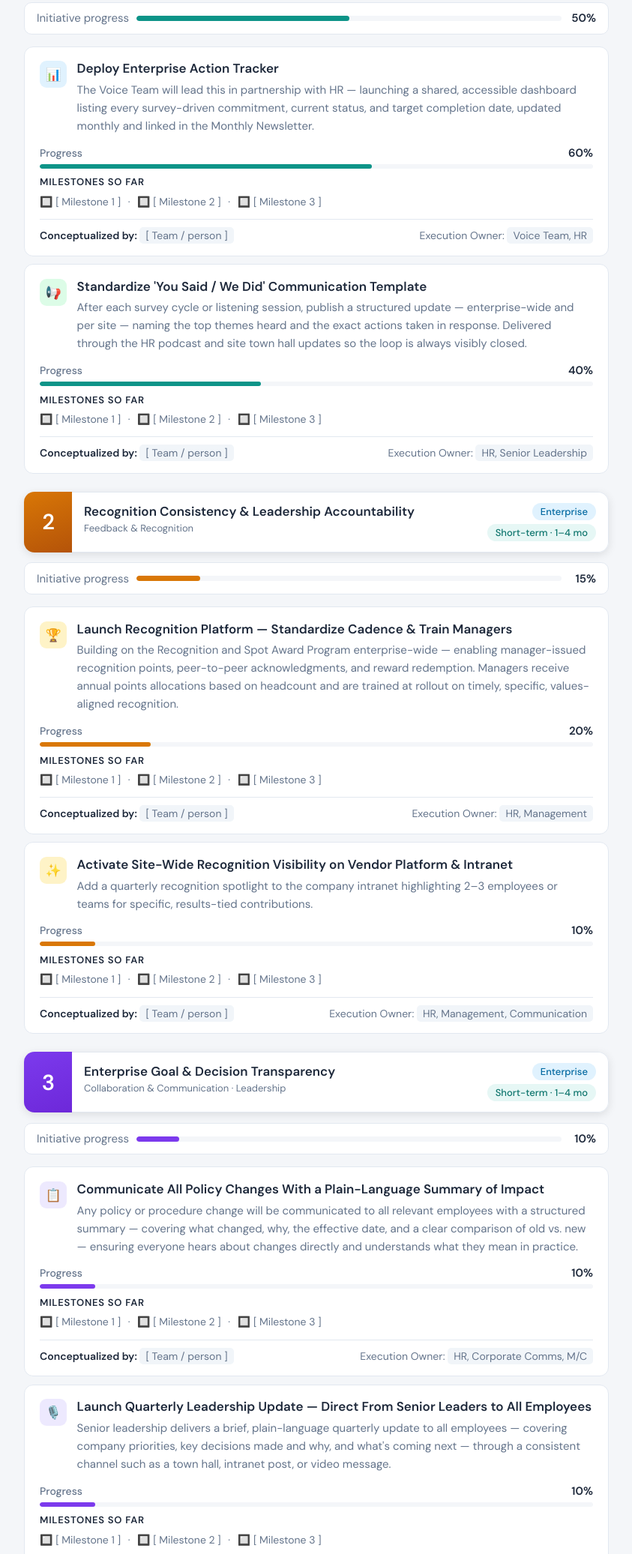
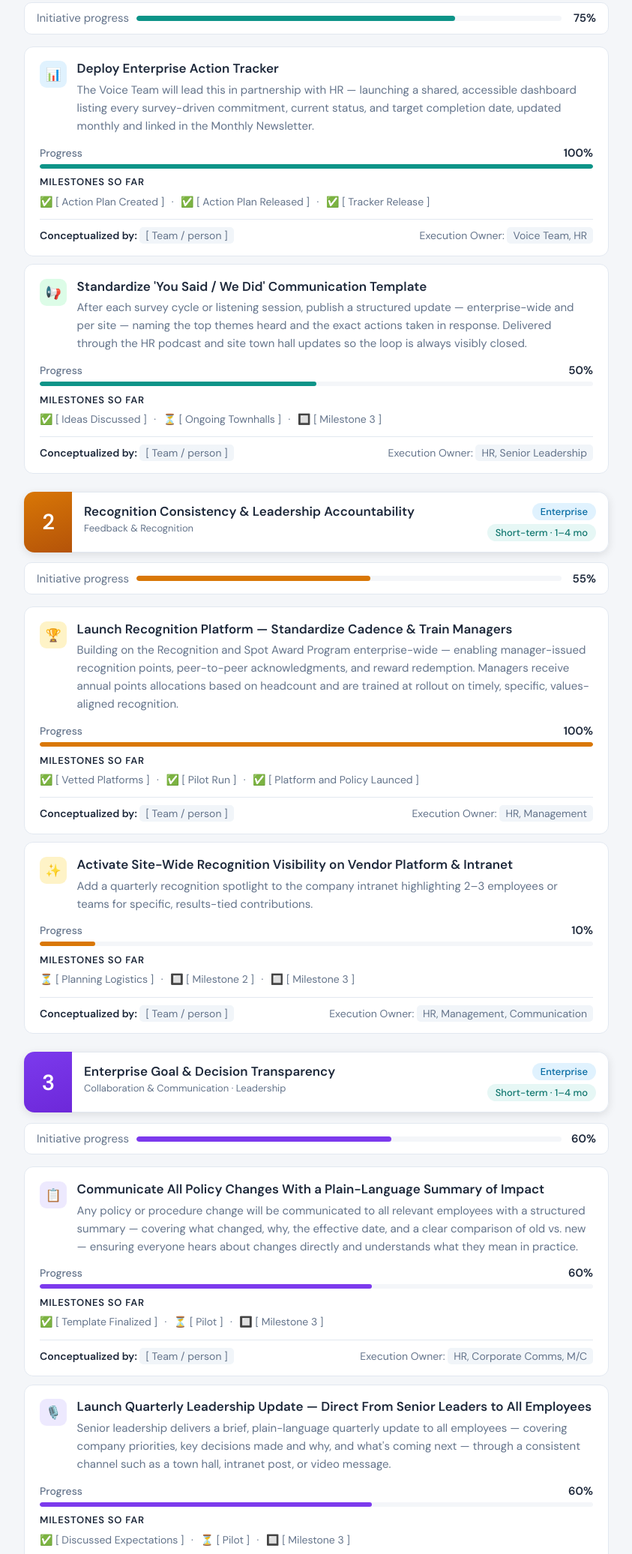
Before and after one commit to employee-engagement/TEST-Engagement-action-plan-tracker, a plain HTML site: page index.html in a window 1280 px wide. Shown: the part 727-2800 px from the top of the page at 75% size, without its empty margins (218-1061 px from the left). Drawn offline with Linux system fonts and the light colour scheme.

Commit message:
index.html

```diff
--- a/index.html
+++ b/index.html
@@ -368,9 +368,9 @@ body{font-family:'DM Sans',sans-serif;background:var(--slate);color:var(--text);
     <div class="initiative-progress">
       <span class="ip-label">Initiative progress</span>
       <div class="ip-bar-bg">
-        <div class="ip-bar-fill" style="width:50%;background:#0d9488"></div>
+        <div class="ip-bar-fill" style="width:75%;background:#0d9488"></div>
       </div>
-      <span class="ip-pct">50%</span>
+      <span class="ip-pct">75%</span>
     </div>
 
     <div class="cards">
@@ -385,16 +385,16 @@ body{font-family:'DM Sans',sans-serif;background:var(--slate);color:var(--text);
         </div>
         <!-- ACTION PROGRESS — update width % and number -->
         <div class="card-progress">
-          <div class="cp-header"><span class="cp-label">Progress</span><span class="cp-pct">60%</span></div>
-          <div class="cp-bar-bg"><div class="cp-bar-fill" style="width:60%;background:#0d9488"></div></div>
+          <div class="cp-header"><span class="cp-label">Progress</span><span class="cp-pct">100%</span></div>
+          <div class="cp-bar-bg"><div class="cp-bar-fill" style="width:100%;background:#0d9488"></div></div>
           <div class="milestones">
             <div class="milestones-label">Milestones so far</div>
             <div class="milestones-list">
-              <span class="milestone-item">🔲 [ Milestone 1 ]</span>
+              <span class="milestone-item">✅ [ Action Plan Created ]</span>
               <span class="milestone-item">·</span>
-              <span class="milestone-item">🔲 [ Milestone 2 ]</span>
+              <span class="milestone-item">✅ [ Action Plan Released ]</span>
               <span class="milestone-item">·</span>
-              <span class="milestone-item">🔲 [ Milestone 3 ]</span>
+              <span class="milestone-item">✅ [ Tracker Release ]</span>
             </div>
           </div>
         </div>
@@ -413,14 +413,14 @@ body{font-family:'DM Sans',sans-serif;background:var(--slate);color:var(--text);
           </div>
         </div>
         <div class="card-progress">
-          <div class="cp-header"><span class="cp-label">Progress</span><span class="cp-pct">40%</span></div>
-          <div class="cp-bar-bg"><div class="cp-bar-fill" style="width:40%;background:#0d9488"></div></div>
+          <div class="cp-header"><span class="cp-label">Progress</span><span class="cp-pct">50%</span></div>
+          <div class="cp-bar-bg"><div class="cp-bar-fill" style="width:50%;background:#0d9488"></div></div>
           <div class="milestones">
             <div class="milestones-label">Milestones so far</div>
             <div class="milestones-list">
-              <span class="milestone-item">🔲 [ Milestone 1 ]</span>
+              <span class="milestone-item">✅ [ Ideas Discussed ]</span>
               <span class="milestone-item">·</span>
-              <span class="milestone-item">🔲 [ Milestone 2 ]</span>
+              <span class="milestone-item">⏳ [ Ongoing Townhalls ]</span>
               <span class="milestone-item">·</span>
               <span class="milestone-item">🔲 [ Milestone 3 ]</span>
             </div>
@@ -451,9 +451,9 @@ body{font-family:'DM Sans',sans-serif;background:var(--slate);color:var(--text);
     <div class="initiative-progress">
       <span class="ip-label">Initiative progress</span>
       <div class="ip-bar-bg">
-        <div class="ip-bar-fill" style="width:15%;background:#d97706"></div>
+        <div class="ip-bar-fill" style="width:55%;background:#d97706"></div>
       </div>
-      <span class="ip-pct">15%</span>
+      <span class="ip-pct">55%</span>
     </div>
     <div class="cards">
       <div class="card">
@@ -465,16 +465,16 @@ body{font-family:'DM Sans',sans-serif;background:var(--slate);color:var(--text);
           </div>
         </div>
         <div class="card-progress">
-          <div class="cp-header"><span class="cp-label">Progress</span><span class="cp-pct">20%</span></div>
-          <div class="cp-bar-bg"><div class="cp-bar-fill" style="width:20%;background:#d97706"></div></div>
+          <div class="cp-header"><span class="cp-label">Progress</span><span class="cp-pct">100%</span></div>
+          <div class="cp-bar-bg"><div class="cp-bar-fill" style="width:100%;background:#d97706"></div></div>
           <div class="milestones">
             <div class="milestones-label">Milestones so far</div>
             <div class="milestones-list">
-              <span class="milestone-item">🔲 [ Milestone 1 ]</span>
+              <span class="milestone-item">✅ [ Vetted Platforms ]</span>
               <span class="milestone-item">·</span>
-              <span class="milestone-item">🔲 [ Milestone 2 ]</span>
+              <span class="milestone-item">✅ [ Pilot Run ]</span>
               <span class="milestone-item">·</span>
-              <span class="milestone-item">🔲 [ Milestone 3 ]</span>
+              <span class="milestone-item">✅ [ Platform and Policy Launced ]</span>
             </div>
           </div>
         </div>
@@ -497,7 +497,7 @@ body{font-family:'DM Sans',sans-serif;background:var(--slate);color:var(--text);
           <div class="milestones">
             <div class="milestones-label">Milestones so far</div>
             <div class="milestones-list">
-              <span class="milestone-item">🔲 [ Milestone 1 ]</span>
+              <span class="milestone-item">⏳ [ Planning Logistics ]</span>
               <span class="milestone-item">·</span>
               <span class="milestone-item">🔲 [ Milestone 2 ]</span>
               <span class="milestone-item">·</span>
@@ -529,9 +529,9 @@ body{font-family:'DM Sans',sans-serif;background:var(--slate);color:var(--text);
     <div class="initiative-progress">
       <span class="ip-label">Initiative progress</span>
       <div class="ip-bar-bg">
-        <div class="ip-bar-fill" style="width:10%;background:#7c3aed"></div>
+        <div class="ip-bar-fill" style="width:60%;background:#7c3aed"></div>
       </div>
-      <span class="ip-pct">10%</span>
+      <span class="ip-pct">60%</span>
     </div>
     <div class="cards">
       <div class="card">
@@ -543,14 +543,14 @@ body{font-family:'DM Sans',sans-serif;background:var(--slate);color:var(--text);
           </div>
         </div>
         <div class="card-progress">
-          <div class="cp-header"><span class="cp-label">Progress</span><span class="cp-pct">10%</span></div>
-          <div class="cp-bar-bg"><div class="cp-bar-fill" style="width:10%;background:#7c3aed"></div></div>
+          <div class="cp-header"><span class="cp-label">Progress</span><span class="cp-pct">60%</span></div>
+          <div class="cp-bar-bg"><div class="cp-bar-fill" style="width:60%;background:#7c3aed"></div></div>
           <div class="milestones">
             <div class="milestones-label">Milestones so far</div>
             <div class="milestones-list">
-              <span class="milestone-item">🔲 [ Milestone 1 ]</span>
+              <span class="milestone-item">✅ [ Template Finalized ]</span>
               <span class="milestone-item">·</span>
-              <span class="milestone-item">🔲 [ Milestone 2 ]</span>
+              <span class="milestone-item">⏳ [ Pilot ]</span>
               <span class="milestone-item">·</span>
               <span class="milestone-item">🔲 [ Milestone 3 ]</span>
             </div>
@@ -570,14 +570,14 @@ body{font-family:'DM Sans',sans-serif;background:var(--slate);color:var(--text);
           </div>
         </div>
         <div class="card-progress">
-          <div class="cp-header"><span class="cp-label">Progress</span><span class="cp-pct">10%</span></div>
-          <div class="cp-bar-bg"><div class="cp-bar-fill" style="width:10%;background:#7c3aed"></div></div>
+          <div class="cp-header"><span class="cp-label">Progress</span><span class="cp-pct">60%</span></div>
+          <div class="cp-bar-bg"><div class="cp-bar-fill" style="width:60%;background:#7c3aed"></div></div>
           <div class="milestones">
             <div class="milestones-label">Milestones so far</div>
             <div class="milestones-list">
-              <span class="milestone-item">🔲 [ Milestone 1 ]</span>
+              <span class="milestone-item">✅ [ Discussed Expectations ]</span>
               <span class="milestone-item">·</span>
-              <span class="milestone-item">🔲 [ Milestone 2 ]</span>
+              <span class="milestone-item">⏳ [ Pilot ]</span>
               <span class="milestone-item">·</span>
               <span class="milestone-item">🔲 [ Milestone 3 ]</span>
             </div>
```
